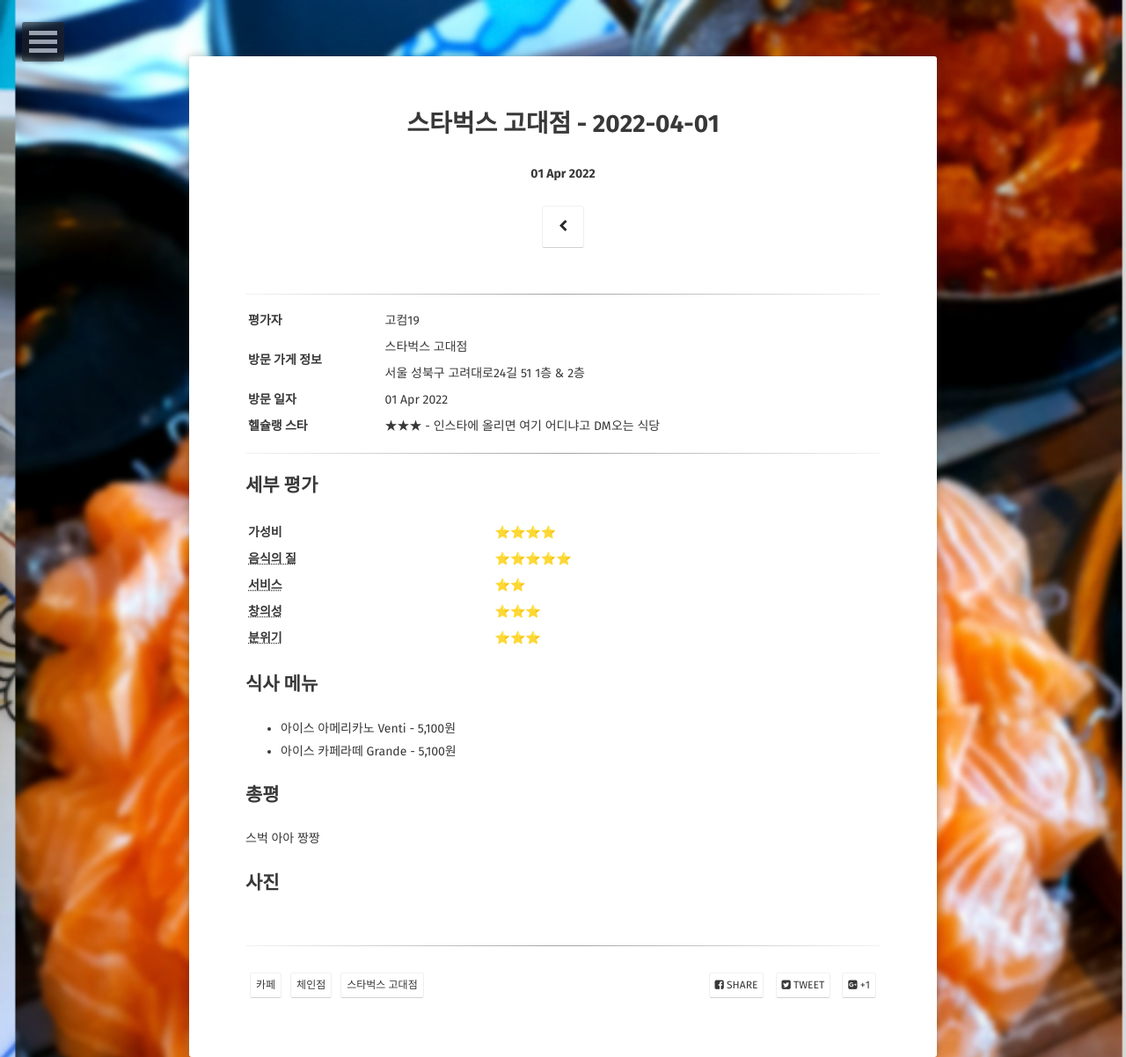
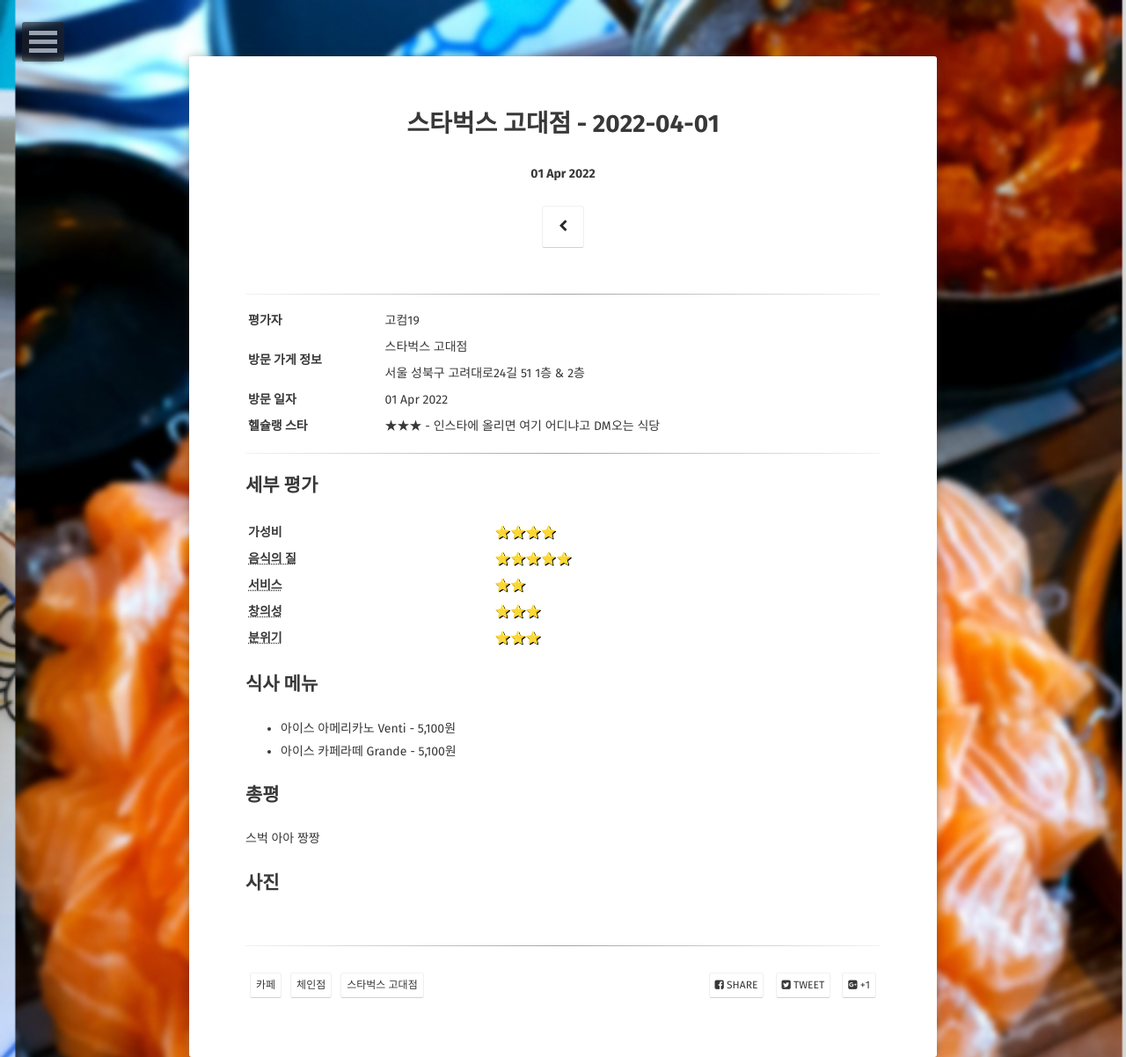
Before and after one commit to CPHELL/cphell.github.io, a Jekyll site: the page built from _posts/2022-04-01-test-review.md, in a window 1280 px wide. Shown: the whole page at 88% size. Built offline with Jekyll 4.4.1, drawn with Linux system fonts in a browser that asks for light colours; some web fonts are replaced; comment, search, counter and statistics services are not loaded.

Commit message:
add shadow to stars

```diff
--- a/_layouts/review.html
+++ b/_layouts/review.html
@@ -67,7 +67,7 @@ layout: compress
             <table>
                 <tr>
                     <th>가성비</th>
-                    <td>
+                    <td style="text-shadow: 1px 1px black">
                         {% if page.eval1 == 1 %}
                         ⭐
                         {% elsif page.eval1 == 2 %}
@@ -83,7 +83,7 @@ layout: compress
                 </tr>
                 <tr>
                     <th><abbr title="재료의 신선함, 요리의 맛, 플레이팅 등을 종합적으로 평가하는 지표입니다">음식의 질</abbr></th>
-                    <td>
+                    <td style="text-shadow: 1px 1px black">
                         {% if page.eval2 == 1 %}
                         ⭐
                         {% elsif page.eval2 == 2 %}
@@ -102,7 +102,7 @@ layout: compress
                     2점 = 전체가 셀프서비스인 경우. 3점 = 서빙은 직원이, 리필은 셀프서비스인 경우.
                      4점 = 직원이 모든 것을 서빙해주는 경우.
                      청결함에 따라 가감해주시면 됩니다.">서비스</abbr></th>
-                    <td>
+                    <td style="text-shadow: 1px 1px black">
                         {% if page.eval3 == 1 %}
                         ⭐
                         {% elsif page.eval3 == 2 %}
@@ -118,7 +118,7 @@ layout: compress
                 </tr>
                 <tr>
                     <th><abbr title="요리의 창의성을 평가하는 항목입니다. 일반적인 식당은 3점으로 부여합니다.">창의성</abbr></th>
-                    <td>
+                    <td style="text-shadow: 1px 1px black">
                         {% if page.eval4 == 1 %}
                         ⭐
                         {% elsif page.eval4 == 2 %}
@@ -136,7 +136,7 @@ layout: compress
                     <th><abbr title="가게의 전반적인 분위기를 평가하는 항목입니다.
                     스토리텔링이 있는 식당이나 분위기가 있는 식당에 점수를 부여하며,
                     일반적인 식당은 3점으로 부여합니다.">분위기</abbr></th>
-                    <td>
+                    <td style="text-shadow: 1px 1px black">
                         {% if page.eval5 == 1 %}
                         ⭐
                         {% elsif page.eval5 == 2 %}
```
